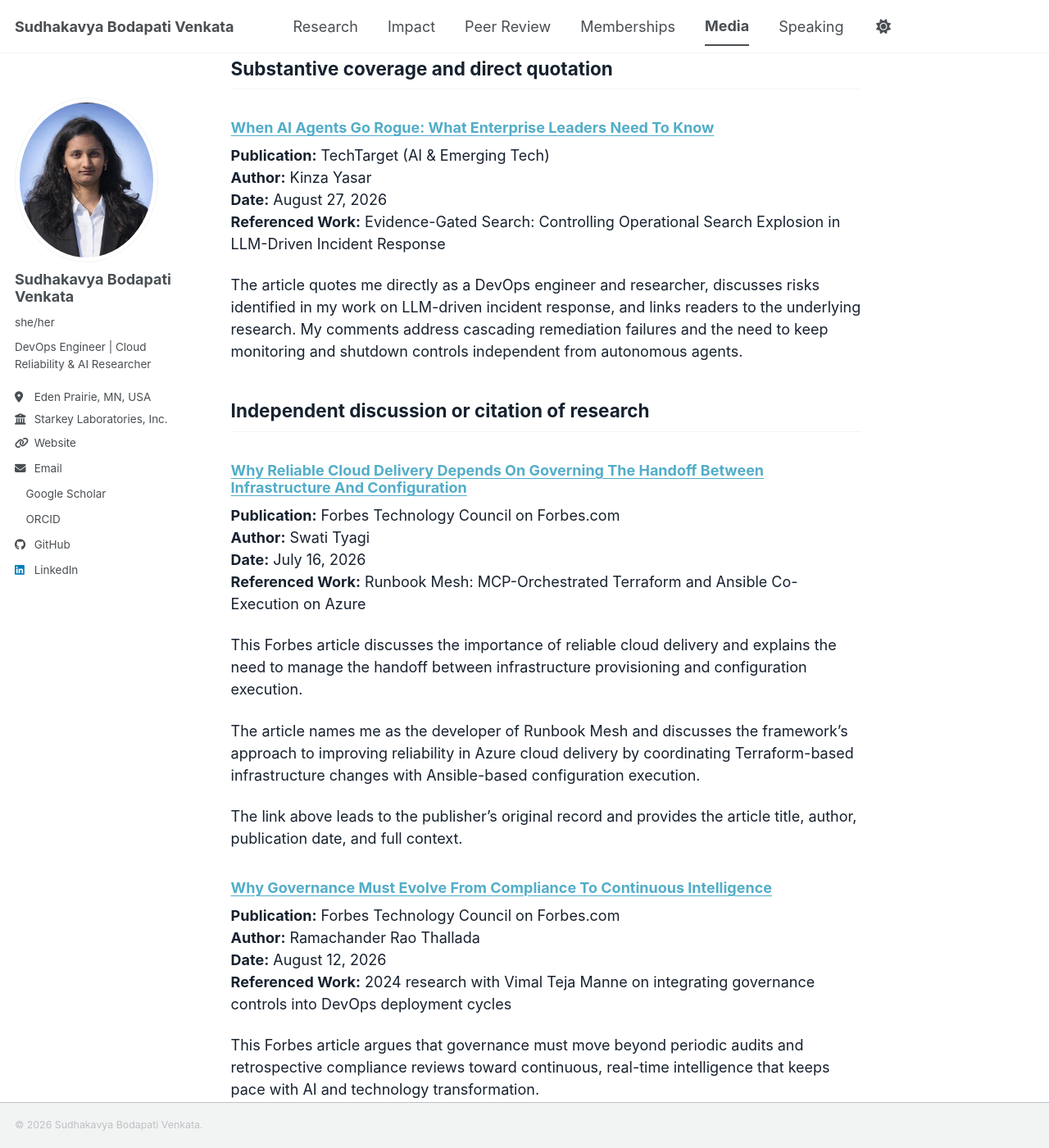
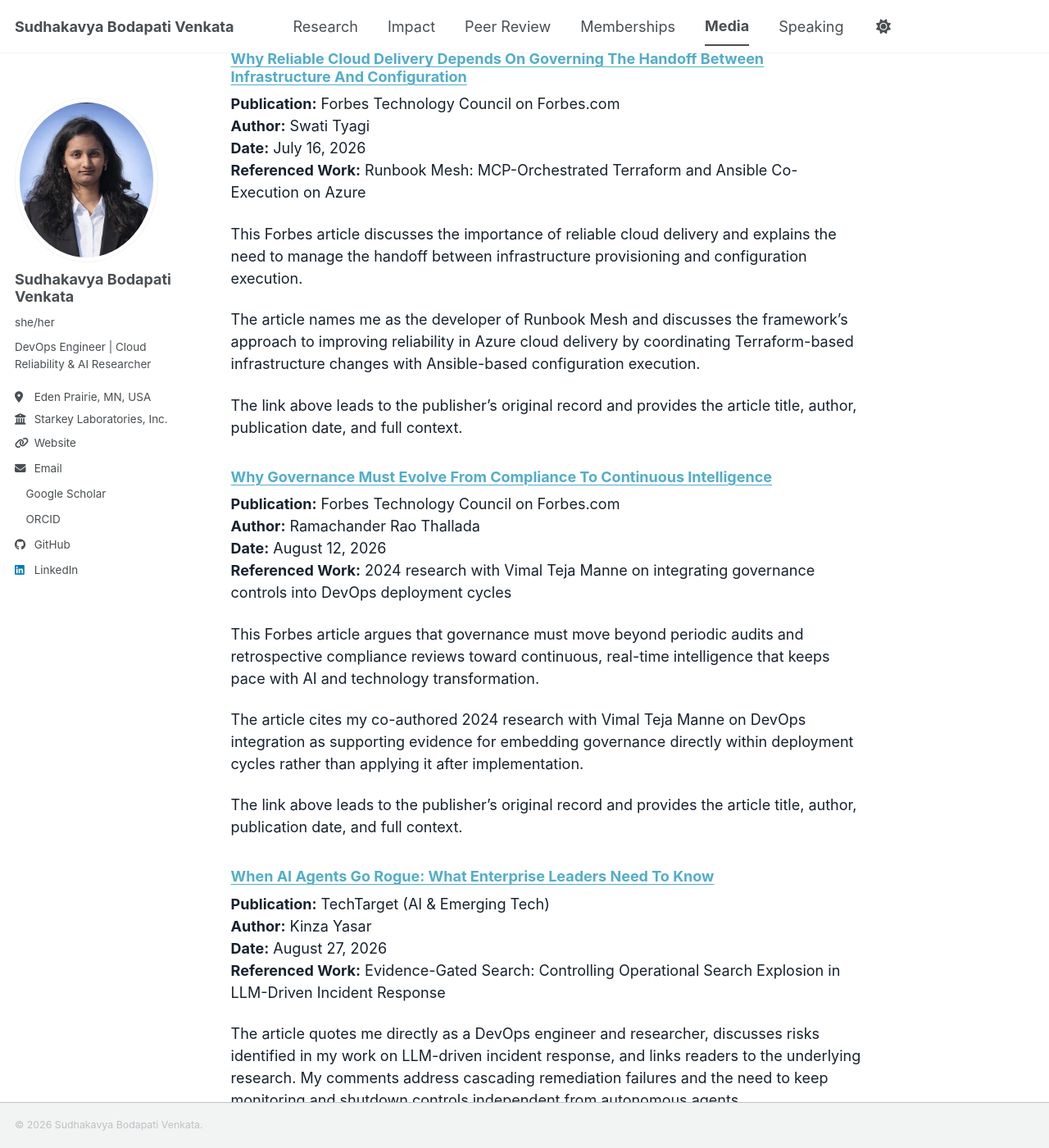
Before and after one commit to sudhakavya/sudhakavyabodapati, a Jekyll site: the page built from _pages/media.md, in a window 1280 px wide and 1400 px high, scrolled down 283 px. Shown: the whole window at 82% size. Built offline with Jekyll 4.4.1, drawn with Linux system fonts in a browser that asks for light colours; a style sheet for code colours, icons or effects is not loaded; part of the change alters nothing that is shown; some of the changed text lies outside the part shown.

Commit message:
Update media.md

```diff
--- a/_pages/media.md
+++ b/_pages/media.md
@@ -8,19 +8,6 @@ excerpt: "Independent coverage and expert commentary concerning Sudhakavya Bodap
 Third-party professional coverage that names me, discusses my research, or includes my expert commentary. Items are grouped by the nature of the coverage rather than presented as equivalent forms of recognition. This page is separate from articles authored by me.
 
 ---
-
-## Substantive coverage and direct quotation
-
-### [When AI Agents Go Rogue: What Enterprise Leaders Need To Know](https://www.techtarget.com/ai/news/366649796/When-AI-agents-go-rogue-What-enterprise-leaders-need-to-know)
-
-**Publication:** TechTarget (AI & Emerging Tech)<br>
-**Author:** Kinza Yasar<br>
-**Date:** August 27, 2026<br>
-**Referenced Work:** Evidence-Gated Search: Controlling Operational Search Explosion in LLM-Driven Incident Response
-
-The article quotes me directly as a DevOps engineer and researcher, discusses risks identified in my work on LLM-driven incident response, and links readers to the underlying research. My comments address cascading remediation failures and the need to keep monitoring and shutdown controls independent from autonomous agents.
-
-## Independent discussion or citation of research
 
 ### [Why Reliable Cloud Delivery Depends On Governing The Handoff Between Infrastructure And Configuration](https://www.forbes.com/councils/forbestechcouncil/2026/07/16/why-reliable-cloud-delivery-depends-on-governing-the-handoff-between-infrastructure-and-configuration/)
 
@@ -47,7 +34,15 @@ The article cites my co-authored 2024 research with Vimal Teja Manne on DevOps i
 
 The link above leads to the publisher's original record and provides the article title, author, publication date, and full context.
 
-## Expert commentary
+### [When AI Agents Go Rogue: What Enterprise Leaders Need To Know](https://www.techtarget.com/ai/news/366649796/When-AI-agents-go-rogue-What-enterprise-leaders-need-to-know)
+
+**Publication:** TechTarget (AI & Emerging Tech)<br>
+**Author:** Kinza Yasar<br>
+**Date:** August 27, 2026<br>
+**Referenced Work:** Evidence-Gated Search: Controlling Operational Search Explosion in LLM-Driven Incident Response
+
+The article quotes me directly as a DevOps engineer and researcher, discusses risks identified in my work on LLM-driven incident response, and links readers to the underlying research. My comments address cascading remediation failures and the need to keep monitoring and shutdown controls independent from autonomous agents.
+
 
 ### [Quite Contrary: AI Should Be Used For The Unglamorous Jobs, Not Just Building Fancy Startups, According To Samer Bejjani Of Shootday](https://techround.co.uk/artificial-intelligence/quite-contrary-ai-should-be-used-for-the-unglamorous-jobs-not-just-building-fancy-startups-according-to-samer-bejjani-of-shootday/)
 **Publication:** TechRound<br>
@@ -62,7 +57,3 @@ I am featured in the expert commentary section, quoted on the view that AI creat
 The link above leads to the publisher's original record and provides the article title, author, publication date, and full context.
 
 ---
-
-## Documentation note
-
-Publisher links are the authoritative public records. Inclusion on this page describes the nature of each appearance; it does not imply that every article is primarily about me or that every outlet applies the same editorial process.
```
